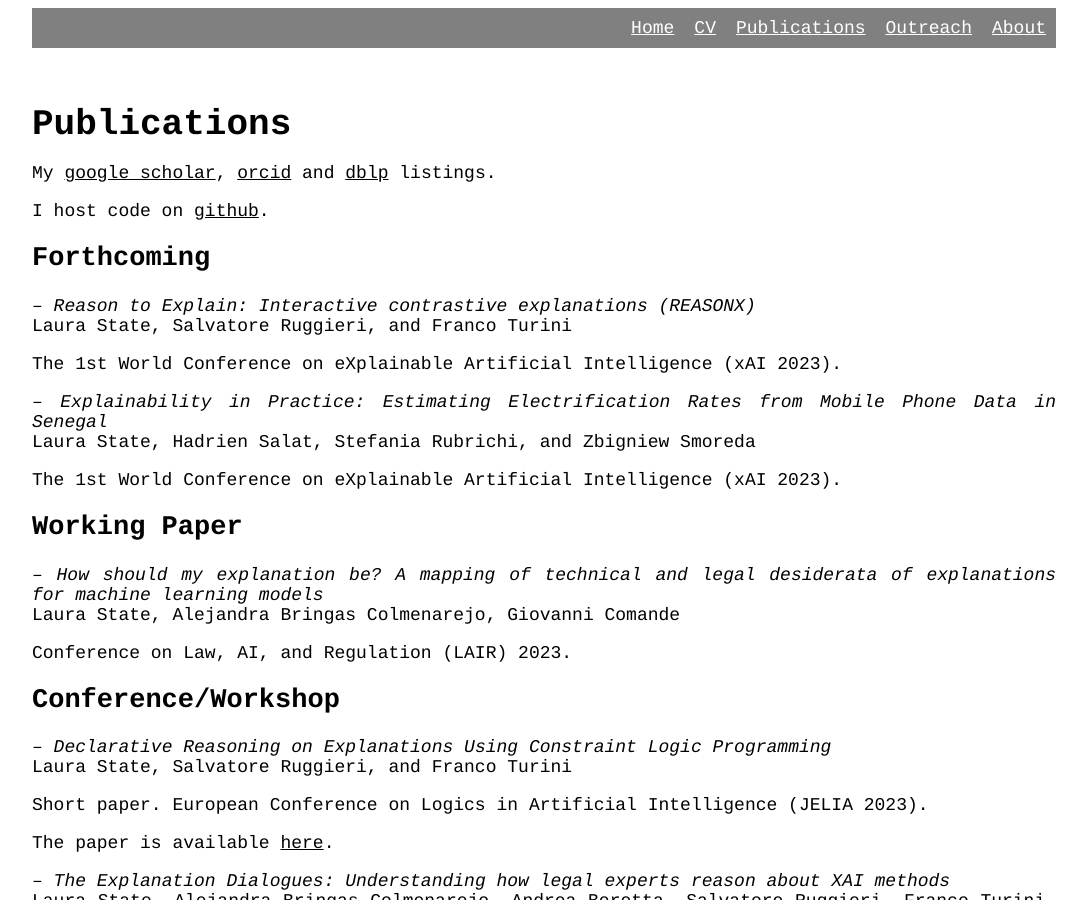
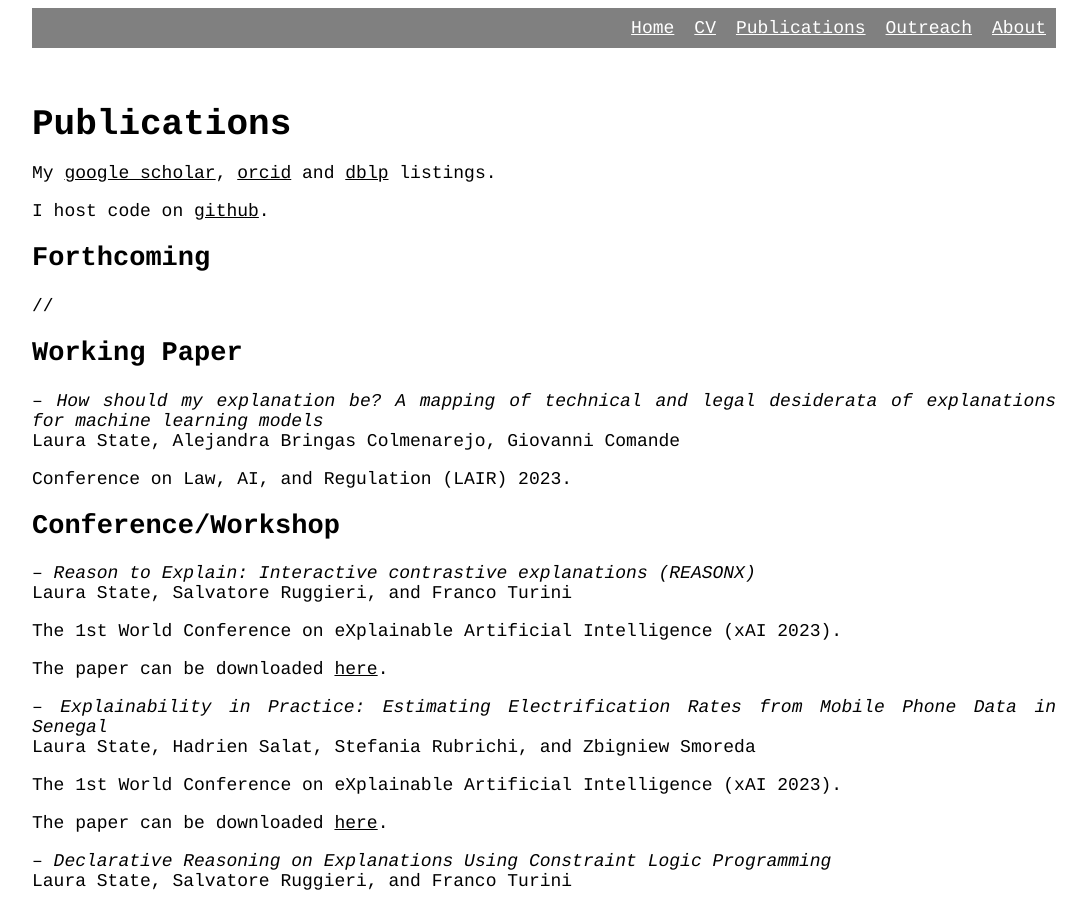
Before and after one commit to lstate/lstate.github.io, a Jekyll site: the page built from _pages/publications.markdown, in a window 1280 px wide and 900 px high. Shown: the whole window, without its empty margins (96-1183 px from the left). Built offline with Jekyll 4.4.1, drawn with Linux system fonts in a browser that asks for light colours; part of the change alters nothing that is shown.

Commit message:
Update publications.markdown
updates

```diff
--- a/_pages/publications.markdown
+++ b/_pages/publications.markdown
@@ -16,16 +16,7 @@ I host code on [github](https://github.com/lstate).
 
 ## Forthcoming
 
--- *Reason to Explain: Interactive contrastive explanations (REASONX)*\\
-Laura State, Salvatore Ruggieri, and Franco Turini
-
-The 1st World Conference on eXplainable Artificial Intelligence (xAI 2023).
-
--- *Explainability in Practice: Estimating Electrification Rates from Mobile Phone Data in Senegal* \\
-Laura State, Hadrien Salat, Stefania Rubrichi, and Zbigniew Smoreda
-
-The 1st World Conference on eXplainable Artificial Intelligence (xAI 2023).
-
+//
 
 ## Working Paper
 
@@ -36,6 +27,20 @@ Conference on Law, AI, and Regulation (LAIR) 2023.
 
 
 ## Conference/Workshop
+
+-- *Reason to Explain: Interactive contrastive explanations (REASONX)*\\
+Laura State, Salvatore Ruggieri, and Franco Turini
+
+The 1st World Conference on eXplainable Artificial Intelligence (xAI 2023).
+
+The paper can be downloaded [here](https://arxiv.org/abs/2305.18143).
+
+-- *Explainability in Practice: Estimating Electrification Rates from Mobile Phone Data in Senegal* \\
+Laura State, Hadrien Salat, Stefania Rubrichi, and Zbigniew Smoreda
+
+The 1st World Conference on eXplainable Artificial Intelligence (xAI 2023).
+
+The paper can be downloaded [here](https://arxiv.org/abs/2211.06277).
 
 -- *Declarative Reasoning on Explanations Using Constraint Logic Programming*\\
 Laura State, Salvatore Ruggieri, and Franco Turini
```
